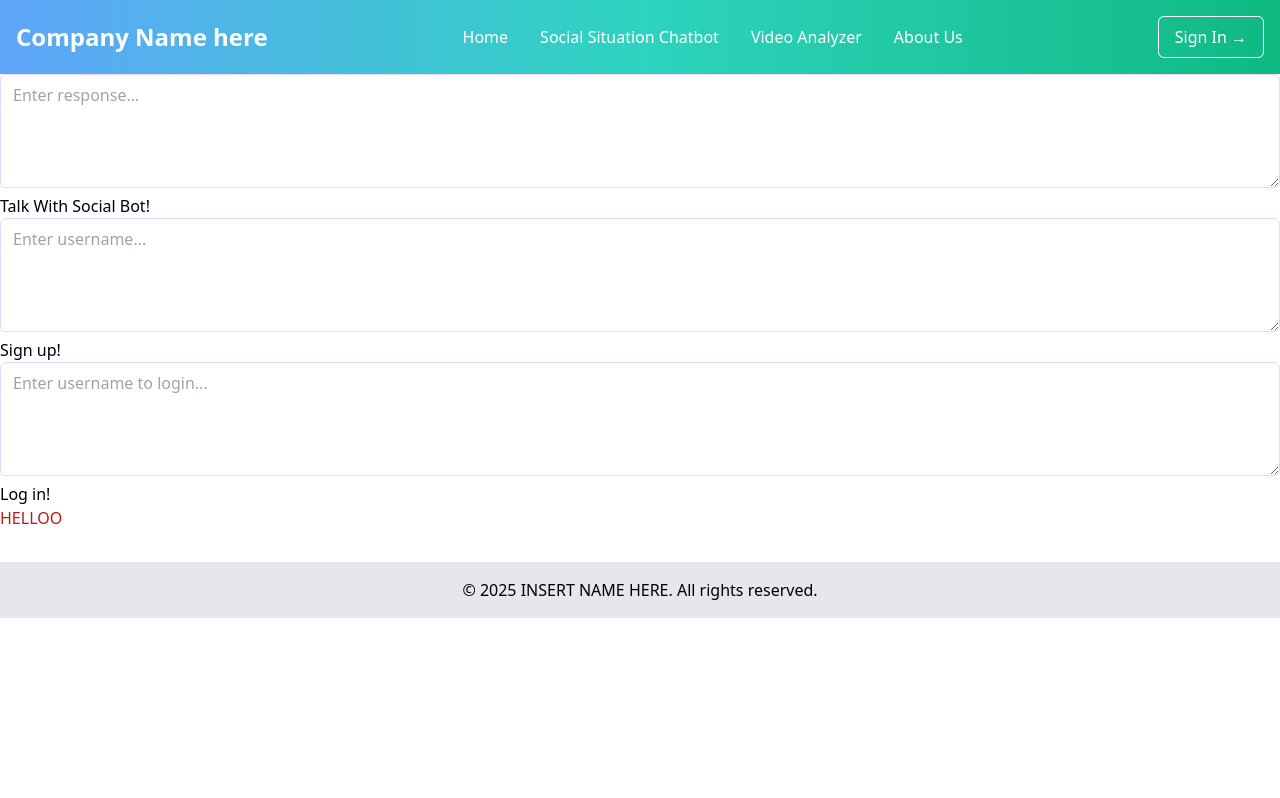
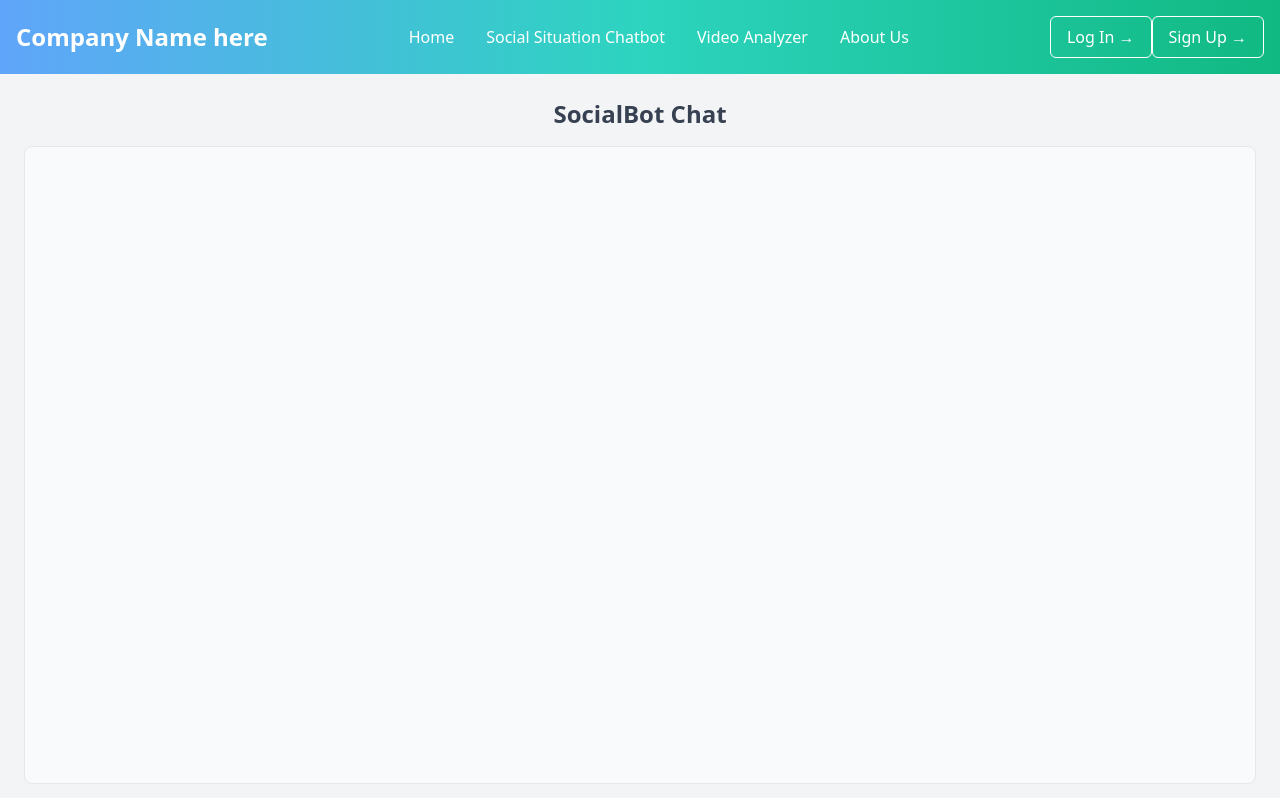
Before and after one commit to AbstractOperatorsInterns/AbstractOperatorsInterns, a React (Create React App) app in the folder client/: page /socialBot in a window 1280 px wide. Shown: the top 798 px of the page. Built offline with nearby package versions, Linux system fonts and the light colour scheme.

Commit message:
Created SocialBot interface and Log in
SocialBot page now has a basic UI to work with, and the login pulls up a dropdown. However, the dropdown is above the button, which is an error that will be fixed

```diff
--- a/client/src/components/Navbar.js
+++ b/client/src/components/Navbar.js
@@ -1,9 +1,43 @@
-import React from 'react';
+import React, { useState } from 'react';
+import axios from 'axios';
 
 function Navbar() {
+    const [logInData, setLogInData] = useState('');
+    const [loginResponse, setLoginResponse] = useState('');
+    const [showDropdown, setShowDropdown] = useState(false);
+    const [showDropdown2, setShowDropdown2] = useState(false);
+    const [signUpData, setSignUpData] = useState('');
+
+    const handleLogIn = async (e) => {
+        e.preventDefault();
+        try {
+            const response = await axios.post('http://localhost:5000/login', {
+                login_data: logInData,
+            });
+            setLoginResponse(response.data.result);
+        } catch (error) {
+            console.error('Error running function:', error);
+            setLoginResponse('Login failed. Please try again.');
+        }
+    };
+
+    const handleSignUp = async (e) => {
+        e.preventDefault();
+        try {
+          const response = await axios.post('http://localhost:5000/signup', {
+            signup_data: signUpData,
+          });
+        //   const aiMessage = { type: 'AI', text: response.data.result};
+        //   setMessages([aiMessage]);
+        // FIGURE THIS OUT LATER!!
+        } catch (error) {
+          console.error('Error running function:', error);
+        }
+      };
+
     return (
         <header className="bg-gradient-to-r from-blue-400 via-teal-400 to-emerald-500 text-white p-4">
-        <div className="container mx-auto flex items-center justify-between">
+            <div className="container mx-auto flex items-center justify-between relative">
                 <div className="flex items-center">
                     <h1 className="text-2xl font-bold">Company Name here</h1>
                 </div>
@@ -15,9 +49,52 @@ function Navbar() {
                         <li><a href="/about" className="hover:underline">About Us</a></li>
                     </ul>
                 </nav>
-            <button className="flex items-center space-x-2 px-4 py-2 border border-white rounded-md hover:bg-white hover:text-teal-500 duration-300">
-                <span>Sign In →</span>
+                <button
+                    className="flex items-center space-x-2 px-4 py-2 border border-white rounded-md hover:bg-white hover:text-teal-500 duration-300"
+                    onClick={() => setShowDropdown(!showDropdown)}
+                >
+                    Log In →
                 </button>
+                {showDropdown && (
+                    <div className="absolute right-0 mt-2 w-64 bg-white text-gray-700 shadow-lg rounded-lg p-4 border">
+                        <input
+                            type="text"
+                            className="w-full p-2 border rounded-md mb-2"
+                            placeholder="Enter username!"
+                            value={logInData}
+                            onChange={(e) => setLogInData(e.target.value)}
+                        />
+                        <button
+                            className="w-full bg-blue-500 text-white px-4 py-2 rounded-md hover:bg-blue-600"
+                            onClick={handleLogIn}
+                        >
+                            Log in!
+                        </button>
+                        <p className="text-sm text-gray-600 mt-2">{loginResponse}</p>
+                    </div>
+                )}
+                <button
+                    className="flex items-center space-x-2 px-4 py-2 border border-white rounded-md hover:bg-white hover:text-teal-500 duration-300"
+                    onClick={() => setShowDropdown2(!showDropdown2)}
+                >Sign Up →</button>
+                {showDropdown2 && (
+                    <div className="absolute right-0 mt-2 w-64 bg-white text-gray-700 shadow-lg rounded-lg p-4 border">
+                        <input
+                            type="text"
+                            className="w-full p-2 border rounded-md mb-2"
+                            placeholder="Enter new username!"
+                            value={signUpData}
+                            onChange={(e) => setSignUpData(e.target.value)}
+                        />
+                        <button
+                            className="w-full bg-blue-500 text-white px-4 py-2 rounded-md hover:bg-blue-600"
+                            onClick={handleSignUp}
+                        >
+                            Sign up!
+                        </button>
+                        <p className="text-sm text-gray-600 mt-2">{loginResponse}</p>
+                    </div>
+                )}
             </div>
         </header>
     );
--- a/client/src/pages/Home.js
+++ b/client/src/pages/Home.js
@@ -4,13 +4,7 @@ function Home() {
   return (
     <div className="relative bg-white">
       <div className="absolute inset-0 w-full h-screen overflow-hidden">
-        <video
-          className="w-full h-full object-cover"
-          src="/gradient-video.mp4"
-          loop
-          autoPlay
-          muted
-        />
+        <video className="w-full h-full object-cover" src="/gradient-video.mp4" loop autoPlay muted/>
         <div
           className="absolute inset-0 bg-white"
           style={{
@@ -22,27 +16,15 @@ function Home() {
       <div className="relative flex flex-col md:flex-row items-center justify-between w-full min-h-screen px-6 z-10">
         <div className="w-full md:w-3/4 text-center md:text-left">
           <p className="text-lg md:text-2xl text-white">Welcome to</p>
-          <h1 className="text-5xl sm:text-7xl md:text-9xl lg:text-[10rem] font-bold mb-4 leading-tight bg-gradient-to-r from-emerald-400 via-teal-400 to-blue-400 text-transparent bg-clip-text drop-shadow-[0_2px_2px_rgba(0,0,0,0.8)]">
-            SocialHelp
-          </h1>
+          <h1 className="text-5xl sm:text-7xl md:text-9xl lg:text-[10rem] font-bold mb-4 leading-tight bg-gradient-to-r from-emerald-400 via-teal-400 to-blue-400 text-transparent bg-clip-text drop-shadow-[0_2px_2px_rgba(0,0,0,0.8)]">SocialHelp</h1>
           <p className="text-xl sm:text-2xl md:text-3xl font-bold">
-            <span className="text-white">Your comprehensive tool for </span>
-            <span className="bg-gradient-to-r from-blue-400 via-teal-400 to-emerald-400 text-transparent bg-clip-text">
-              training social awkwardness!
-            </span>
+            <span className="text-white">Your comprehensive tool for </span> <span className="bg-gradient-to-r from-blue-400 via-teal-400 to-emerald-400 text-transparent bg-clip-text">training social awkwardness!</span>
           </p>
         </div>
         <div className="w-full md:w-1/3 flex justify-center mt-6 md:mt-0">
           <img src="/handPhone.png" alt="phone" className="max-w-full h-auto object-contain" />
         </div>
       </div>
-
-      <div className="relative w-full min-h-[650px] bg-cover bg-center flex flex-col justify-center items-center text-white px-6 py-12">
-        <h1 className="text-3xl sm:text-4xl md:text-5xl lg:text-7xl font-bold text-center">
-          Welcome to INSERT NAME HERE
-        </h1>
-      </div>
-
       <div className="max-w-6xl mx-auto py-12 px-4 sm:px-6 lg:px-8">
         <div className="bg-white rounded-lg shadow-md mb-8 border border-purple-200 w-full">
           <div className="border-b border-purple-100 p-6">
--- a/client/src/pages/SocialBot.js
+++ b/client/src/pages/SocialBot.js
@@ -6,7 +6,7 @@ function SocialBot() {
     const [messages, setMessages] = useState([]);
     const [signUpData, setSignUpData] = useState('');
     const [logInData, setLogInData] = useState('');
-    const [loginresponse, setLoginResponse] = useState('')
+    const [loginResponse, setLoginResponse] = useState('')
 
     const handleSubmit = async (e) => {
       e.preventDefault();
@@ -53,53 +53,33 @@ function SocialBot() {
     };
 
     return (
-      <div className="chat-container">
-          <div>
-            <div className="chat-box">
+      <div className="flex flex-col h-screen w-screen bg-gray-100">
+      <div className="flex-grow flex flex-col w-full p-6">
+          <h2 className="text-2xl font-semibold text-center text-gray-700 mb-4">SocialBot Chat</h2>
+
+          <div className="flex-grow overflow-y-auto border rounded-lg p-3 bg-gray-50">
               {messages.map((message, index) => (
                   <div
                       key={index}
-                  className={`chat-bubble ${message.type === 'user' ? 'user-bubble' : 'ai-bubble'}`}
+                      className={`p-3 my-2 max-w-xs rounded-lg text-sm ${message.type === 'user' ? 'bg-blue-500 text-white self-end ml-auto' : 'bg-gray-200 text-gray-700 mr-auto'}`}
                   >
                       {message.text}
                   </div>
               ))}
           </div>
 
-          <textarea
-            id="message"
-            rows={4}
-            className="w-full px-3 py-2 text-gray-700 border border-purple-200 rounded-md focus:outline-none focus:ring-2 focus:ring-purple-500"
-            placeholder="Enter response..."
+          <form onSubmit={handleSubmit} className="mt-4 flex gap-2">
+              <input
+                  type="text"
+                  className="flex-grow p-3 border rounded-md focus:ring-2 focus:ring-blue-500"
+                  placeholder="Type a message..."
                   value={inputData}
                   onChange={(e) => setInputData(e.target.value)}
-          ></textarea>
-          <button onClick={handleSubmit}>Talk With Social Bot!</button>
-
-          <textarea
-            id="message2"
-            rows={4}
-            className="w-full px-3 py-2 text-gray-700 border border-purple-200 rounded-md focus:outline-none focus:ring-2 focus:ring-purple-500"
-            placeholder="Enter username..."
-            value={signUpData}
-            onChange={(e) => setSignUpData(e.target.value)}
-          ></textarea>
-          <button onClick={handleSignUp}>Sign up!</button>
-
-          <textarea
-            id="message3"
-            rows={4}
-            className="w-full px-3 py-2 text-gray-700 border border-purple-200 rounded-md focus:outline-none focus:ring-2 focus:ring-purple-500"
-            placeholder="Enter username to login..."
-            value={logInData}
-            onChange={(e) => setLogInData(e.target.value)}
-          ></textarea>
-          <button onClick={handleLogIn}>Log in!</button>
-          <p>{loginresponse}</p>
-          <p className='text-red-700'>HELLOO</p>
+              />
+              <button className="bg-blue-500 text-white px-4 py-2 rounded-md hover:bg-blue-600" type="submit">Send</button>
+          </form>
       </div>
   </div>
-
     );
   }
 
```
Lines whose indentation alone changed are shown as unchanged.
